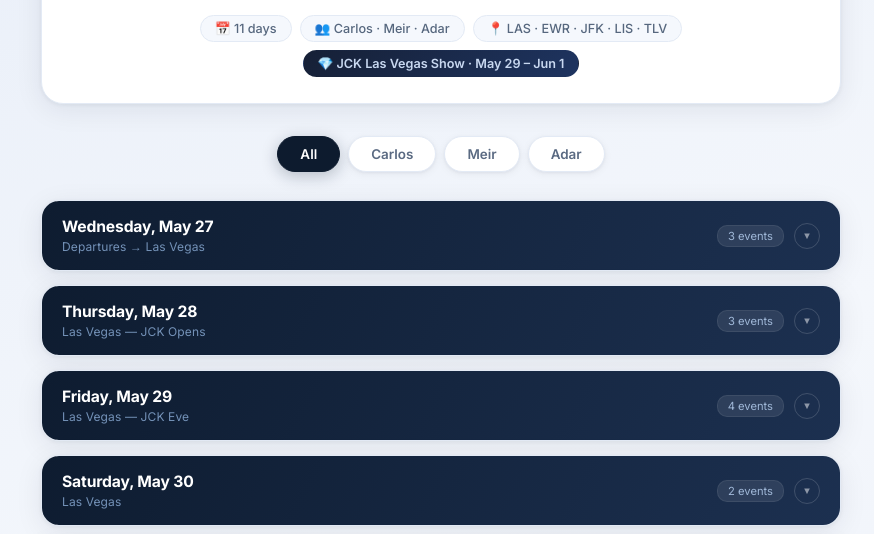
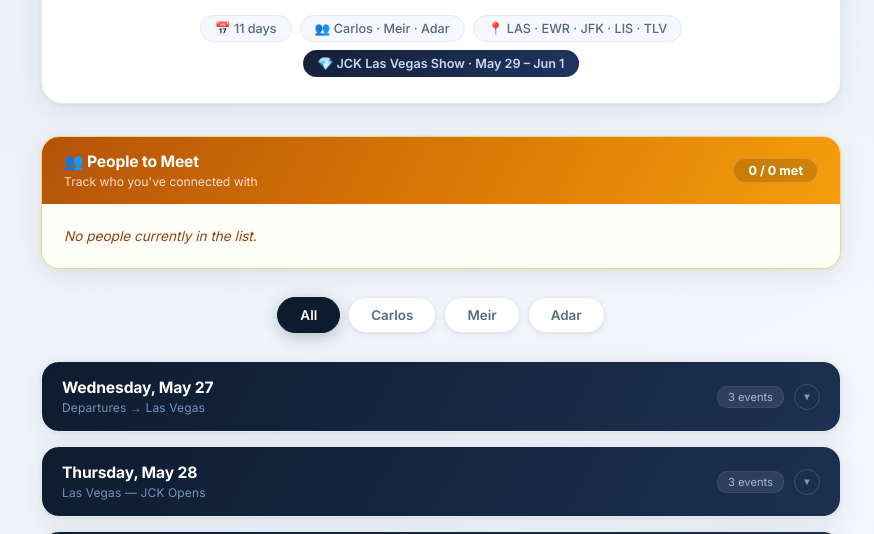
Before and after one commit to eliaorit-stack/jck-travel, a plain HTML site: page index.html in a window 1280 px wide. Shown: the part 200-734 px from the top of the page, without its empty margins (199-1073 px from the left). Drawn offline with Linux system fonts and the light colour scheme.

Commit message:
Restore People to Meet card (empty)

```diff
--- a/index.html
+++ b/index.html
@@ -525,6 +525,20 @@
     <div class="trip-meta-item">👥 Carlos · Meir · Adar</div>
     <div class="trip-meta-item">📍 LAS · EWR · JFK · LIS · TLV</div>
     <div class="trip-meta-item jck-meta-badge">💎 JCK Las Vegas Show · May 29 – Jun 1</div>
+  </div>
+</div>
+
+<!-- ═══ PEOPLE TO MEET CARD ═══ -->
+<div class="meet-card" style="max-width:800px;margin:0 auto 28px;" id="meetCard">
+  <div class="meet-header">
+    <div>
+      <div class="meet-title">👥 People to Meet</div>
+      <div class="meet-subtitle">Track who you've connected with</div>
+    </div>
+    <div class="meet-progress" id="meetProgress">0 / 0 met</div>
+  </div>
+  <div class="meet-body" id="meetBody">
+    <div style="padding:18px 22px;font-size:0.85rem;color:#92400e;font-style:italic;">No people currently in the list.</div>
   </div>
 </div>
 
```
